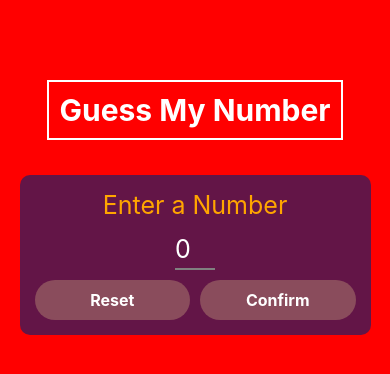
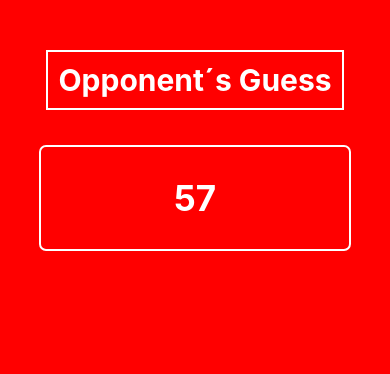
Before and after one commit to tejeoner34/expo-react-native-guess-number, a React Native app: screen / in a window 390 px wide. Shown: the top 374 px of the page. Built offline with nearby package versions, Linux system fonts and the light colour scheme.

Commit message:
feat: create on game screen

```diff
--- a/App.js
+++ b/App.js
@@ -1,6 +1,7 @@
 import { StyleSheet, View } from 'react-native';
 import Home from './src/screens/Home';
 import { useState } from 'react';
+import OnGameScreen from './src/screens/OnGameScreen';
 
 export default function App() {
   const [gameNumber, setGameNumber] = useState(0);
@@ -10,7 +11,8 @@ export default function App() {
   }
   return (
     <View style={styles.container}>
-      <Home onChooseNumber={handleChosenNumber} />
+      {/* <Home onChooseNumber={handleChosenNumber} /> */}
+      <OnGameScreen />
     </View>
   );
 }
--- /dev/null
+++ b/src/components/Title.js
@@ -0,0 +1,17 @@
+import { StyleSheet, Text, View } from 'react-native';
+import React from 'react';
+
+export default function Title({ text, customStyles }) {
+  return <Text style={[styles.titleText, customStyles]}>{text}</Text>;
+}
+
+const styles = StyleSheet.create({
+  titleText: {
+    color: 'white',
+    fontSize: 30,
+    fontWeight: 'bold',
+    borderColor: 'white',
+    borderWidth: 2,
+    padding: 10,
+  },
+});
--- a/src/screens/Home.js
+++ b/src/screens/Home.js
@@ -1,11 +1,12 @@
 import { StyleSheet, Text, View } from 'react-native';
 import React from 'react';
 import NumberInput from '../components/NumberInput';
+import Title from '../components/Title';
 
 export default function Home({ onChooseNumber }) {
   return (
     <View style={styles.homeContainer}>
-      <Text style={styles.titleText}>Guess My Number</Text>
+      <Title text="Guess My Number" />
       <NumberInput onConfirm={onChooseNumber} />
     </View>
   );
@@ -22,12 +23,4 @@ const styles = StyleSheet.create({
     gap: 35,
     paddingTop: 80,
   },
-  titleText: {
-    color: 'white',
-    fontSize: 30,
-    fontWeight: 'bold',
-    borderColor: 'white',
-    borderWidth: 2,
-    padding: 10,
-  },
 });
--- /dev/null
+++ b/src/screens/OnGameScreen.js
@@ -0,0 +1,33 @@
+import { StyleSheet, Text, View } from 'react-native';
+import React from 'react';
+import Title from '../components/Title';
+
+export default function OnGameScreen() {
+  return (
+    <View style={styles.gameContainer}>
+      <Title text="Opponent´s Guess" />
+      <Title text="57" customStyles={styles.opponentNumber} />
+    </View>
+  );
+}
+
+const styles = StyleSheet.create({
+  gameContainer: {
+    flex: 1,
+    width: '100%',
+    height: '100%',
+    justifyContent: 'flex-start',
+    alignItems: 'center',
+    backgroundColor: 'red',
+    gap: 35,
+    paddingTop: 50,
+  },
+  opponentNumber: {
+    padding: 30,
+    width: '80%',
+    textAlign: 'center',
+    fontSize: 35,
+    fontWeight: 'bold',
+    borderRadius: 7,
+  },
+});
```
